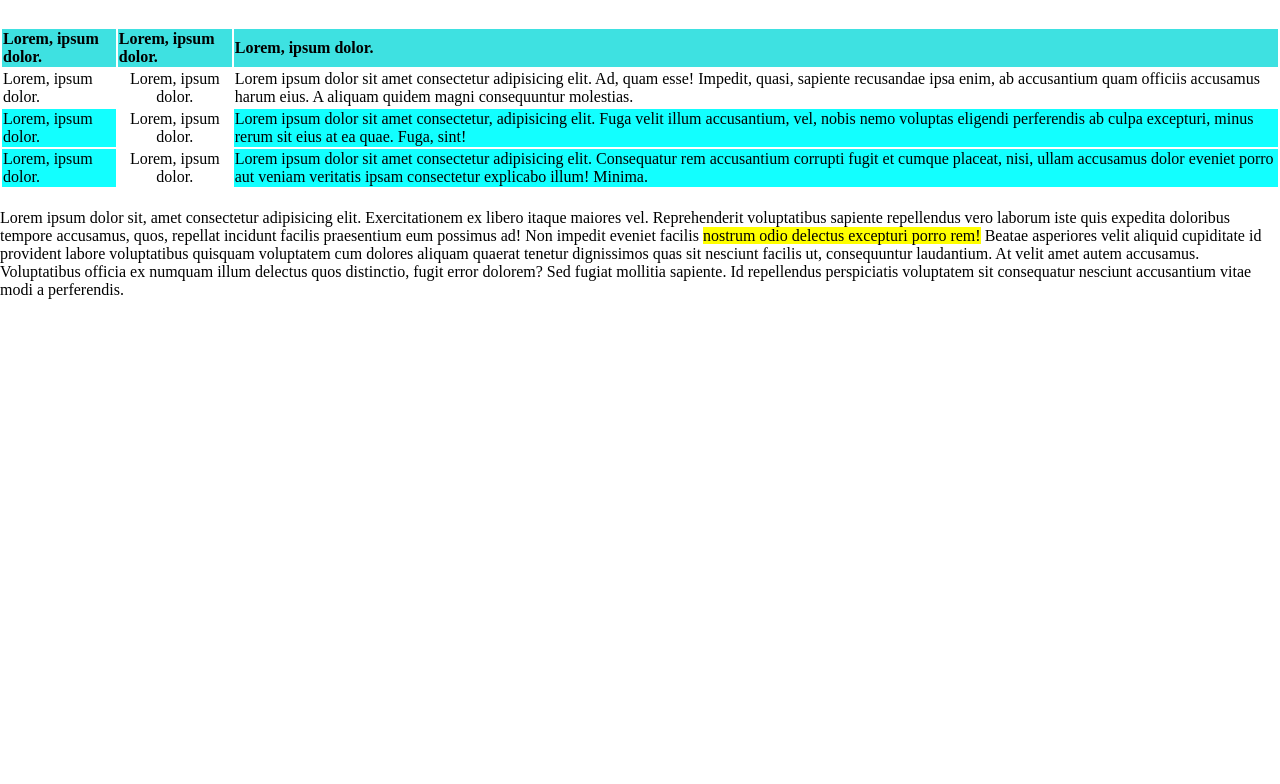
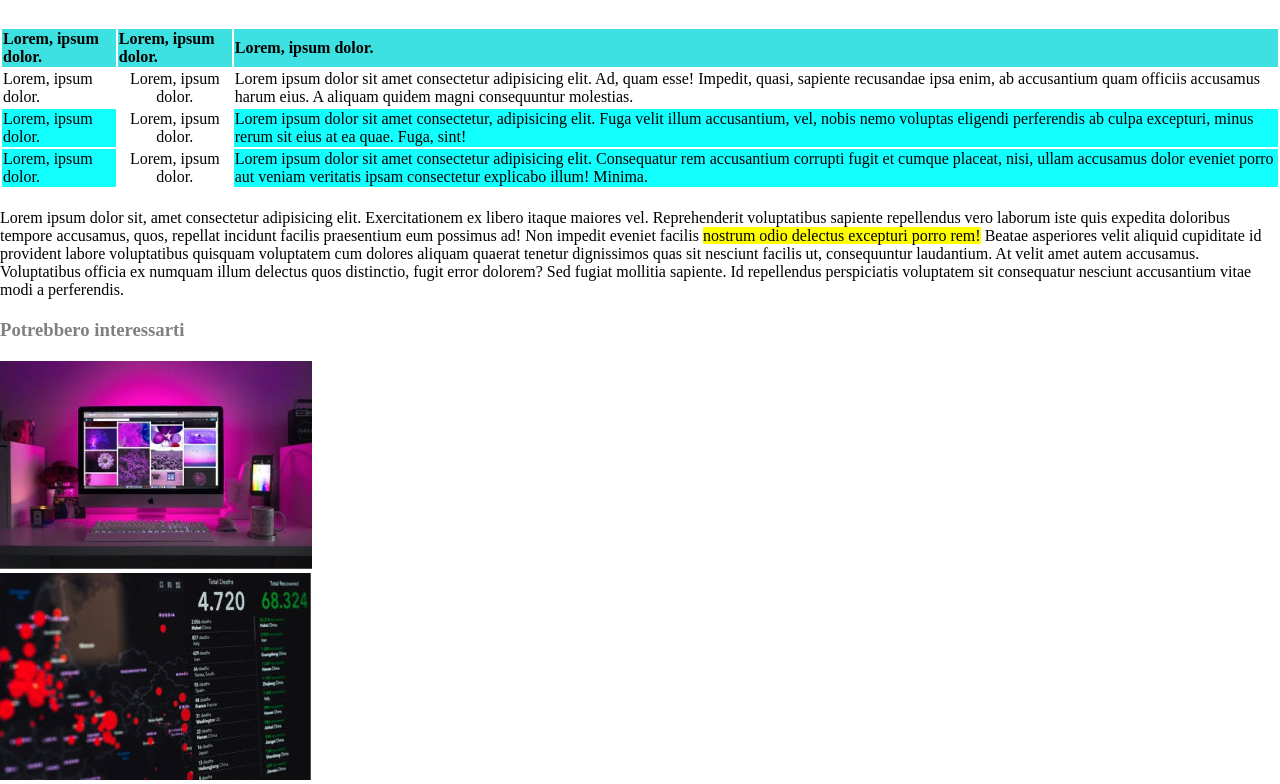
Before and after one commit to francescolazzarin/html-css-booleaner, a plain HTML site: page booleaner.html in a window 1280 px wide. Shown: the part 737-1521 px from the top of the page. Before the commit the page ends 1056 px from the top, so only its background shows below. Drawn offline with Linux system fonts and the light colour scheme.

Commit message:
feat(footer):aggiunte immagini

```diff
--- a/booleaner.html
+++ b/booleaner.html
@@ -23,11 +23,13 @@
         <br>
         <small>2nd Photo:Wikimedia,by Paul Clarke</small>
     </header>
+
     <main>
         <!-- primo paragrafo -->
         <section id="primo_paragrafo">
             <p>Lorem ipsum dolor sit amet, consectetur adipisicing elit. Maiores sed similique corrupti ratione eveniet! Unde rem aperiam dolores dolorem, iusto <mark>similique praesentium recusandae provident</mark> porro, vero maiores mollitia modi ratione et totam architecto aut. Odit veniam alias pariatur cumque provident placeat cupiditate debitis necessitatibus est, sit vero rem et reprehenderit.</p>
         </section>
+
         <!-- lista non ordinata -->
         <section id="ul">
             <ul>
@@ -36,6 +38,7 @@
                 <li><p>Lorem ipsum, dolor sit amet consectetur adipisicing elit. Cum neque iusto vero similique dolorum officia, laudantium ex et expedita atque, ullam labore corporis quia fugiat rem nemo repellendus ratione placeat.</p></li>
             </ul>
         </section>
+
         <section>
             <table>
                 <thead id="intestazione_tabella">
@@ -61,13 +64,23 @@
                     </tr>
                 </tbody>
             </table>
+
             <!-- secondo paragrafo -->
             <section id="secondo">
                 <p>Lorem ipsum dolor sit, amet consectetur adipisicing elit. Exercitationem ex libero itaque maiores vel. Reprehenderit voluptatibus sapiente repellendus vero laborum iste quis expedita doloribus tempore accusamus, quos, repellat incidunt facilis praesentium eum possimus ad! Non impedit eveniet facilis <mark>nostrum odio delectus excepturi porro rem!</mark> Beatae asperiores velit aliquid cupiditate id provident labore voluptatibus quisquam voluptatem cum dolores aliquam quaerat tenetur dignissimos quas sit nesciunt facilis ut, consequuntur laudantium. At velit amet autem accusamus. Voluptatibus officia ex numquam illum delectus quos distinctio, fugit error dolorem? Sed fugiat mollitia sapiente. Id repellendus perspiciatis voluptatem sit consequatur nesciunt accusantium vitae modi a perferendis.</p>
             </section>
     </main>
+
     <footer>
-
+        <div id="note">
+            <h3>Potrebbero interessarti</h3>
+        </div>
+        <div>
+            <img src="./img/monitor.jpg" alt="">
+        </div>
+        <div>
+            <img src="./img/graph.jpg" alt="">
+        </div>
     </footer>
 
 </body>
--- a/css/booleaner.css
+++ b/css/booleaner.css
@@ -35,3 +35,7 @@
     margin-top: 20px;
     margin-bottom: 20px;
 }
+#note{
+    color: grey;
+    margin-bottom: 20px;
+}
```
